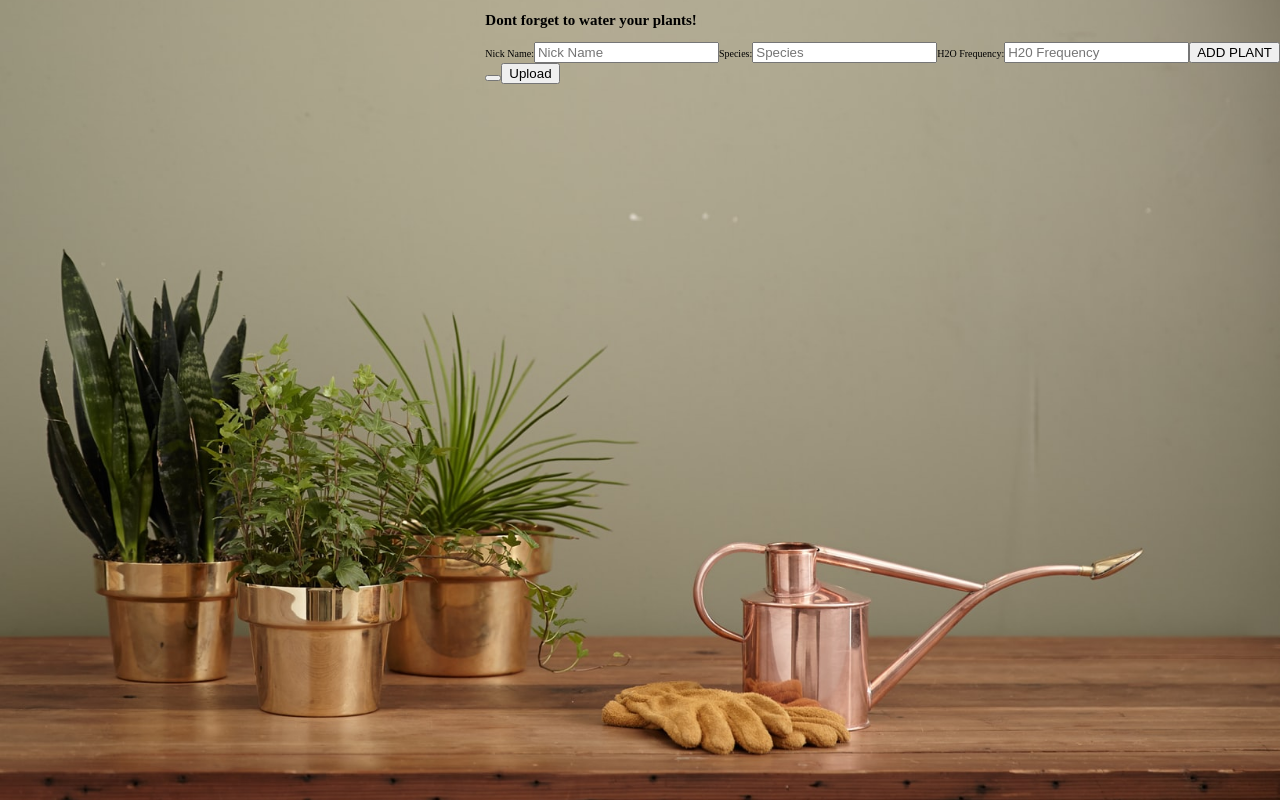
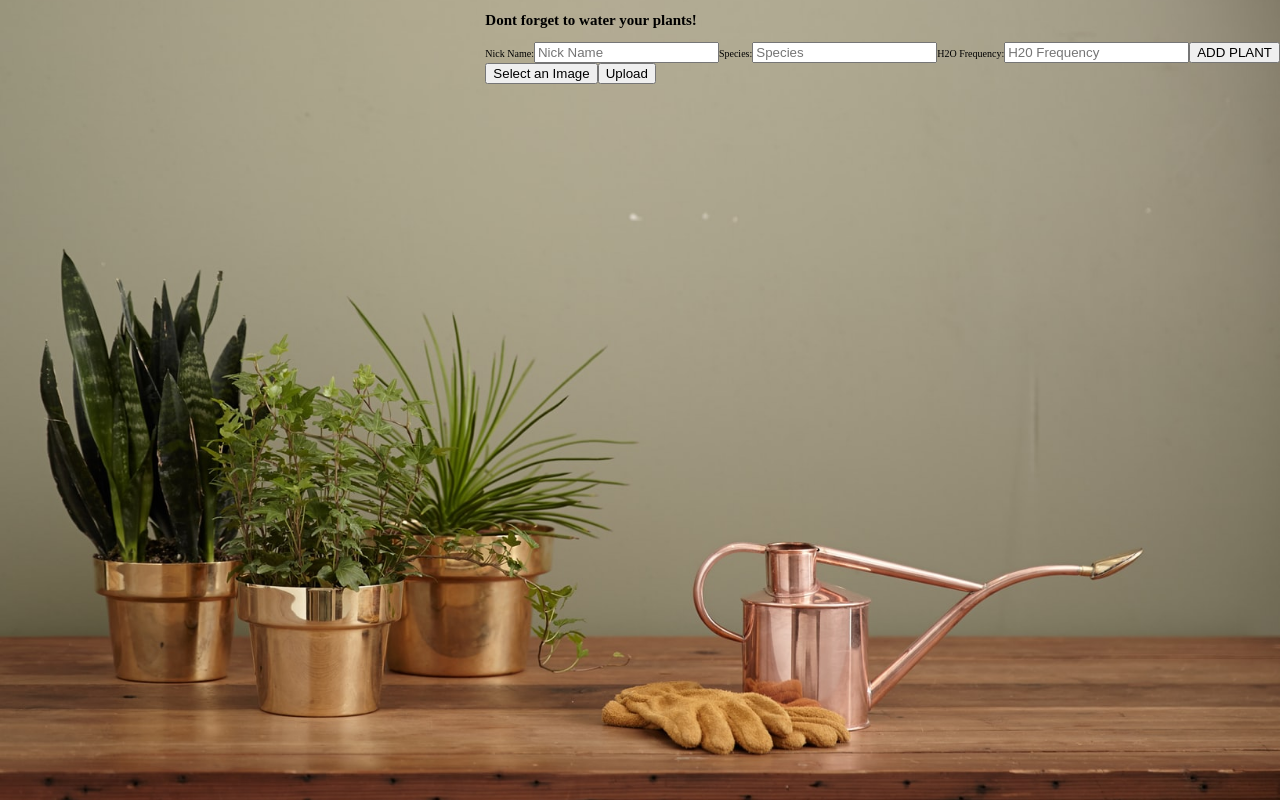
Before and after one commit to Water-MyPlants/FRONT-END, a React (Create React App) app: page /plants in a window 1280 px wide. Built offline with nearby package versions, Linux system fonts and the light colour scheme.

Commit message:
added endpoint, receiving message no credentials

```diff
--- a/src/components/PlantList.js
+++ b/src/components/PlantList.js
@@ -43,11 +43,12 @@ export const PlantList = ({ errors, touched, values, status }) => {
 };
 
 const FormikPlantForm = withFormik({
-  mapPropsToValues({ nickName, species, h2oFrequency }) {
+  mapPropsToValues({ nickName, species, h2oFrequency, image }) {
     return {
       nickName: nickName || "",
       species: species || "",
-      h2oFrequency: h2oFrequency || ""
+      h2oFrequency: h2oFrequency || "",
+      image: image || ""
     };
   },
 
--- a/src/components/UploadForm.js
+++ b/src/components/UploadForm.js
@@ -17,7 +17,7 @@ export default class UploadForm extends Component {
     imgUploadHandler = () => {
         const formData = new FormData();
         formData.append('image', this.state.selectedImg, this.state.selectedImg.name);
-        axios.post('', formData).then(res => {
+        axios.post('https://build-week-4.herokuapp.com/api/plants', formData).then(res => {
           console.log(res)
         })
       }
@@ -31,7 +31,7 @@ export default class UploadForm extends Component {
           onChange={this.imgSelectedHandler}
           ref={imgInput => this.imgInput = imgInput}
           />
-          <button onClick={() => this.imgInput.click()}></button>
+          <button onClick={() => this.imgInput.click()}>Select an Image</button>
           <button onClick={this.imgUploadHandler}>Upload</button>
         </div>
         )
```
